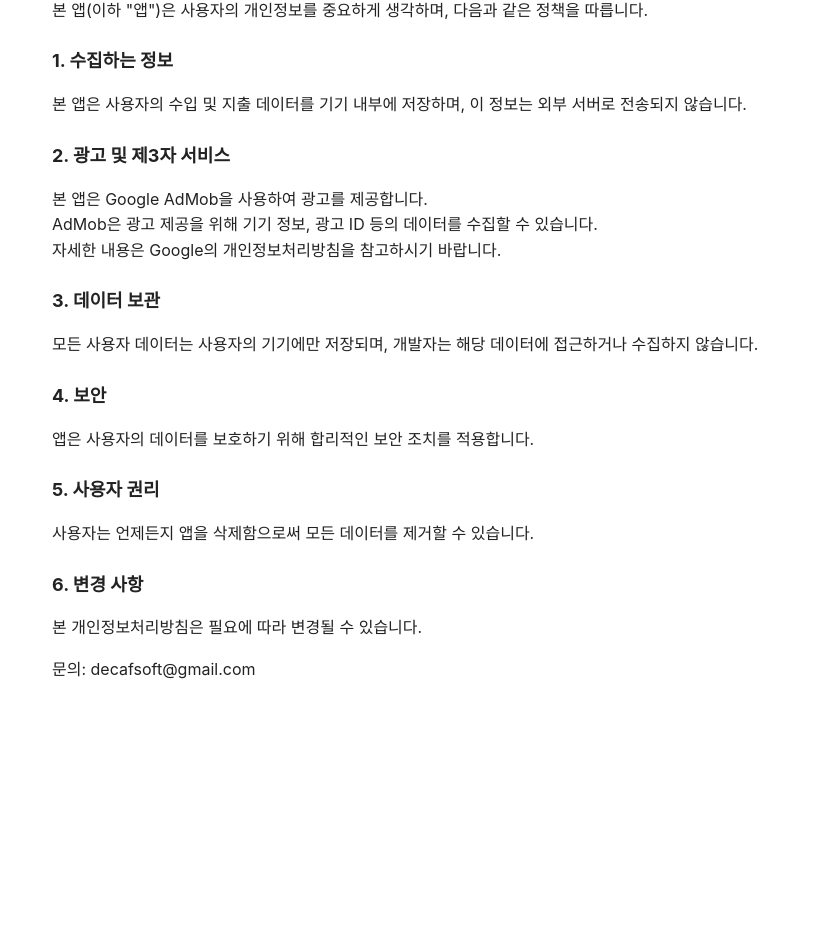
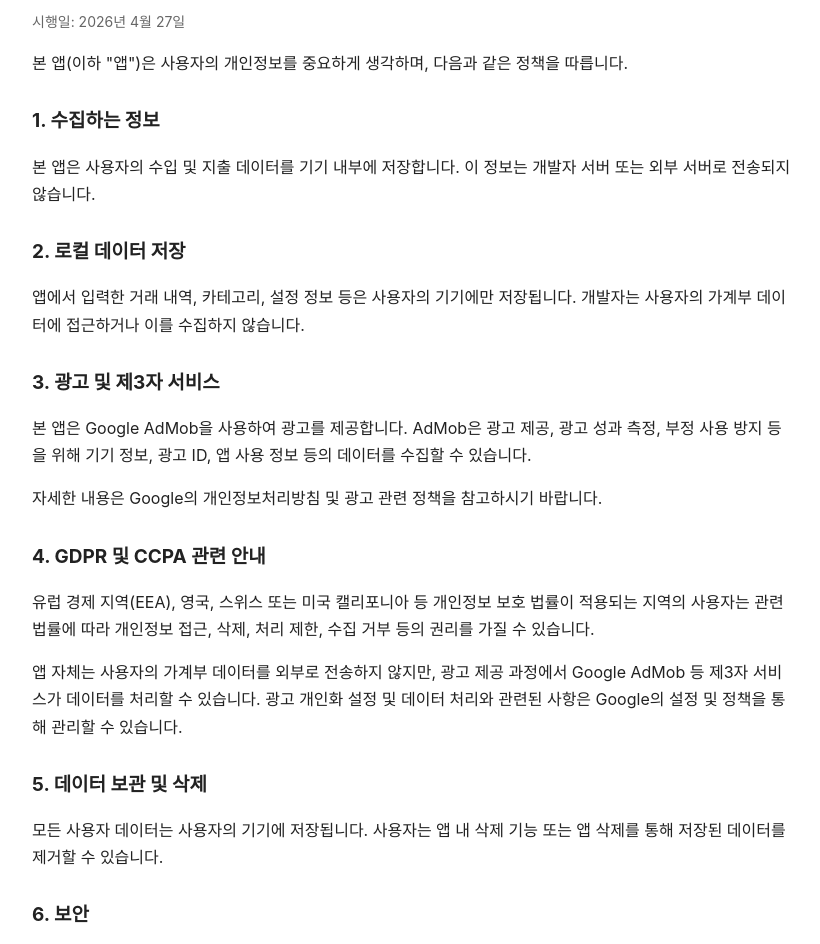
Before and after one commit to Asura1472/cashflowledger-privacy, a plain HTML site: page index.html in a window 1280 px wide. Shown: the part 139-1083 px from the top of the page, without its empty margins (228-1048 px from the left). Before the commit the page ends 862 px from the top, so only its background shows below. Drawn offline with Linux system fonts and the light colour scheme.

Commit message:
Update index.html

```diff
--- a/index.html
+++ b/index.html
@@ -7,15 +7,16 @@
   <style>
     body {
       font-family: -apple-system, BlinkMacSystemFont, "Segoe UI", Roboto, sans-serif;
-      max-width: 720px;
+      max-width: 760px;
       margin: 40px auto;
       padding: 0 16px;
-      line-height: 1.6;
+      line-height: 1.7;
       color: #222;
     }
-    h1 { font-size: 24px; }
-    h2 { margin-top: 24px; font-size: 18px; }
-    .lang { margin-bottom: 20px; font-size: 14px; }
+    h1 { font-size: 26px; }
+    h2 { margin-top: 28px; font-size: 19px; }
+    .lang { margin-bottom: 24px; font-size: 14px; }
+    .date { color: #666; font-size: 14px; }
     a { color: #1976d2; text-decoration: none; }
   </style>
 </head>
@@ -26,41 +27,75 @@
 </div>
 
 <h1>개인정보 처리방침</h1>
+<p class="date">시행일: 2026년 4월 27일</p>
 
-<p>본 앱(이하 "앱")은 사용자의 개인정보를 중요하게 생각하며, 다음과 같은 정책을 따릅니다.</p>
+<p>
+본 앱(이하 "앱")은 사용자의 개인정보를 중요하게 생각하며,
+다음과 같은 정책을 따릅니다.
+</p>
 
 <h2>1. 수집하는 정보</h2>
 <p>
-본 앱은 사용자의 수입 및 지출 데이터를 기기 내부에 저장하며,
-이 정보는 외부 서버로 전송되지 않습니다.
+본 앱은 사용자의 수입 및 지출 데이터를 기기 내부에 저장합니다.
+이 정보는 개발자 서버 또는 외부 서버로 전송되지 않습니다.
 </p>
 
-<h2>2. 광고 및 제3자 서비스</h2>
+<h2>2. 로컬 데이터 저장</h2>
 <p>
-본 앱은 Google AdMob을 사용하여 광고를 제공합니다.<br>
-AdMob은 광고 제공을 위해 기기 정보, 광고 ID 등의 데이터를 수집할 수 있습니다.<br>
-자세한 내용은 Google의 개인정보처리방침을 참고하시기 바랍니다.
+앱에서 입력한 거래 내역, 카테고리, 설정 정보 등은 사용자의 기기에만 저장됩니다.
+개발자는 사용자의 가계부 데이터에 접근하거나 이를 수집하지 않습니다.
 </p>
 
-<h2>3. 데이터 보관</h2>
+<h2>3. 광고 및 제3자 서비스</h2>
 <p>
-모든 사용자 데이터는 사용자의 기기에만 저장되며,
-개발자는 해당 데이터에 접근하거나 수집하지 않습니다.
+본 앱은 Google AdMob을 사용하여 광고를 제공합니다.
+AdMob은 광고 제공, 광고 성과 측정, 부정 사용 방지 등을 위해
+기기 정보, 광고 ID, 앱 사용 정보 등의 데이터를 수집할 수 있습니다.
+</p>
+<p>
+자세한 내용은 Google의 개인정보처리방침 및 광고 관련 정책을 참고하시기 바랍니다.
 </p>
 
-<h2>4. 보안</h2>
+<h2>4. GDPR 및 CCPA 관련 안내</h2>
+<p>
+유럽 경제 지역(EEA), 영국, 스위스 또는 미국 캘리포니아 등
+개인정보 보호 법률이 적용되는 지역의 사용자는 관련 법률에 따라
+개인정보 접근, 삭제, 처리 제한, 수집 거부 등의 권리를 가질 수 있습니다.
+</p>
+<p>
+앱 자체는 사용자의 가계부 데이터를 외부로 전송하지 않지만,
+광고 제공 과정에서 Google AdMob 등 제3자 서비스가 데이터를 처리할 수 있습니다.
+광고 개인화 설정 및 데이터 처리와 관련된 사항은 Google의 설정 및 정책을 통해 관리할 수 있습니다.
+</p>
+
+<h2>5. 데이터 보관 및 삭제</h2>
+<p>
+모든 사용자 데이터는 사용자의 기기에 저장됩니다.
+사용자는 앱 내 삭제 기능 또는 앱 삭제를 통해 저장된 데이터를 제거할 수 있습니다.
+</p>
+
+<h2>6. 보안</h2>
 <p>
 앱은 사용자의 데이터를 보호하기 위해 합리적인 보안 조치를 적용합니다.
+다만, 기기 분실, 루팅, 악성 앱 설치 등 사용자 기기 환경에 따른 위험은
+사용자가 직접 관리해야 합니다.
 </p>
 
-<h2>5. 사용자 권리</h2>
+<h2>7. 아동의 개인정보</h2>
 <p>
-사용자는 언제든지 앱을 삭제함으로써 모든 데이터를 제거할 수 있습니다.
+본 앱은 아동을 대상으로 하지 않으며,
+개발자는 고의로 아동의 개인정보를 수집하지 않습니다.
 </p>
 
-<h2>6. 변경 사항</h2>
+<h2>8. 개인정보처리방침 변경</h2>
 <p>
-본 개인정보처리방침은 필요에 따라 변경될 수 있습니다.
+본 개인정보처리방침은 법령, 서비스 내용 또는 광고 정책 변경에 따라 수정될 수 있습니다.
+변경 사항은 본 페이지를 통해 고지됩니다.
+</p>
+
+<h2>9. 문의</h2>
+<p>
+개인정보처리방침과 관련한 문의는 아래 이메일로 연락해 주시기 바랍니다.
 </p>
 
 <p>문의: decafsoft@gmail.com</p>
```
